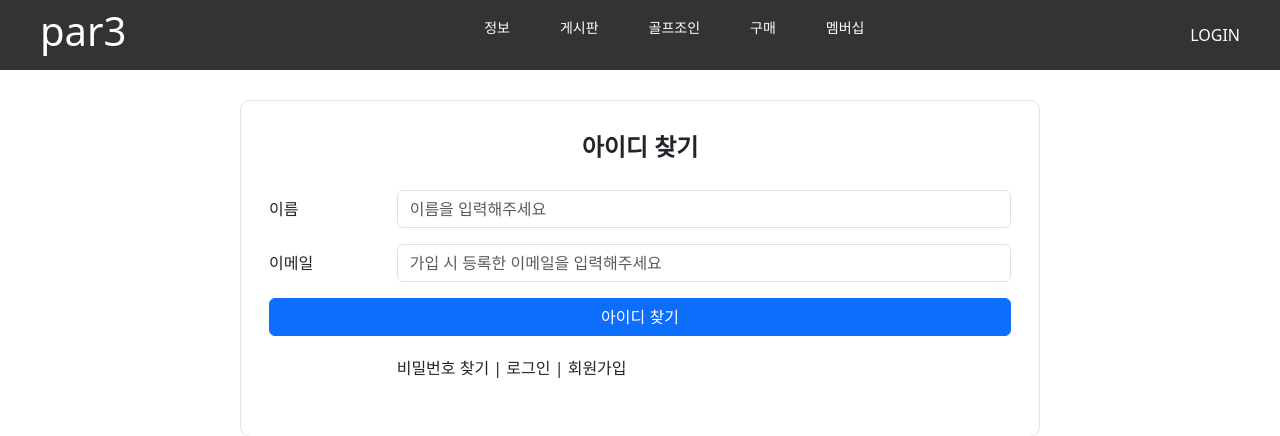
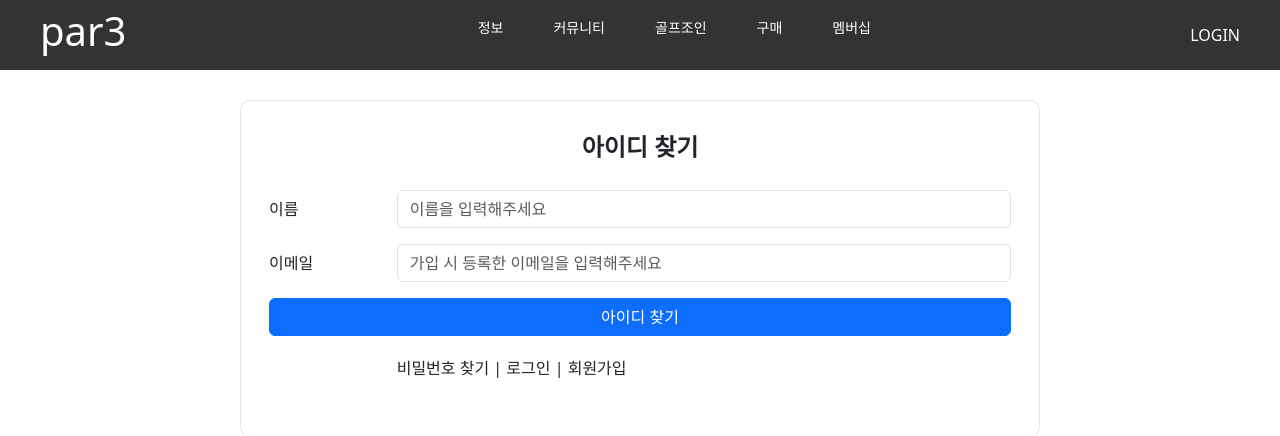
Before and after one commit to PAR3group/par3-web-project, a Flask app: page /auth/find-id/ in a window 1280 px wide. Shown: the top 436 px of the page. Run offline with Flask 3, Linux system fonts and the light colour scheme.

Commit message:
제발 좀 돼라

```diff
--- a/par3/templates/header.html
+++ b/par3/templates/header.html
@@ -8,7 +8,7 @@
                     <a href="#" class="h_nav_info">정보</a>
                 </li>
                 <li class="h_nav_lists">
-                    <a href="#" class="h_nav_community">게시판</a>
+                    <a href="#" class="h_nav_community">커뮤니티</a>
                 </li>
                 <li class="h_nav_lists">
                     <a href="#" class="h_nav_join">골프조인</a>
```
